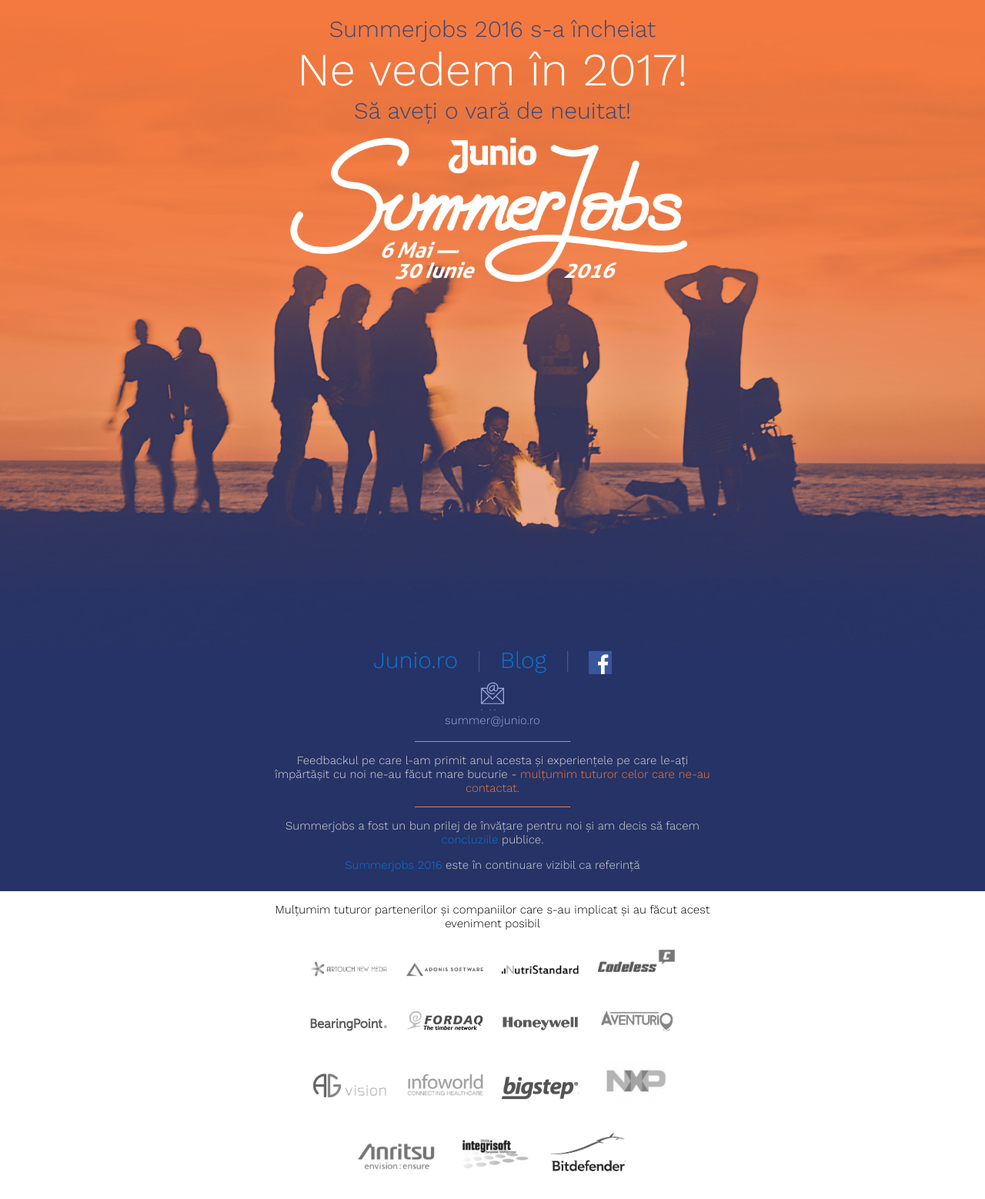
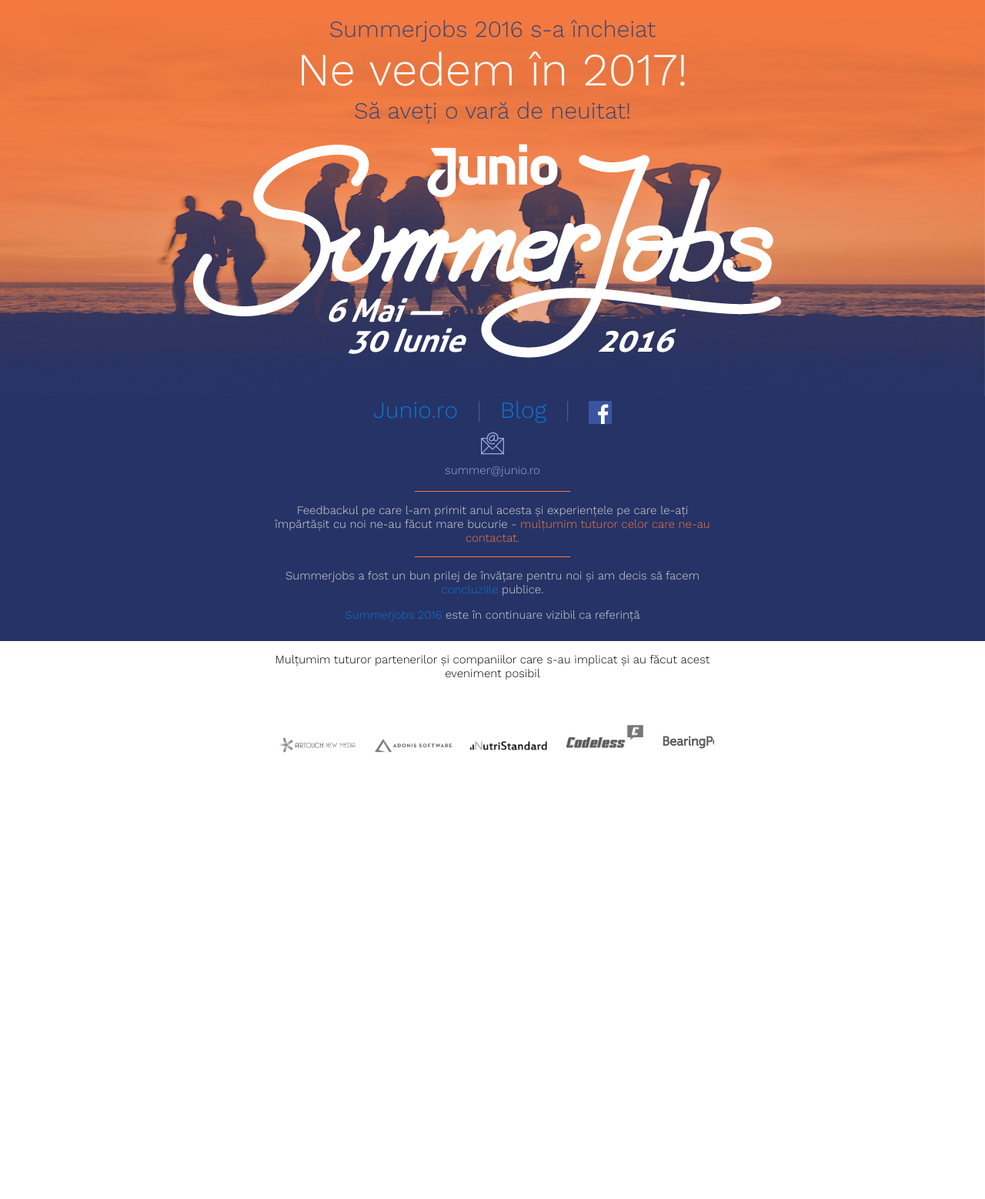
Before and after one commit to eduardpredescu/summer2016, a Jekyll site: the page index.html, which Jekyll copies as it is, in a window 1280 px wide. Shown: the whole page at 77% size. Built offline with Jekyll 4.4.1, drawn with Linux system fonts in a browser that asks for light colours; after the commit the page ends 1010 px from its top, so only the background shows below that.

Commit message:
made title responsive

```diff
--- a/index.html
+++ b/index.html
@@ -85,6 +85,10 @@
         margin: 0;
         padding: 0;
         display: inline-block;
+        overflow-x: scroll;
+        overflow-y: hidden;
+        white-space: nowrap;
+        width:100%;
     }
 
     .list-companies img {
@@ -100,7 +104,9 @@
     }
 
     .title-image img {
-        max-width: 540px;
+        max-width: 100%;
+        display:inline-block;
+        height: auto;
     }
 
     .titles {
@@ -245,7 +251,9 @@
 
     @media screen and (min-width: 1025px) {
         .banner {
-            height: 800px;
+            max-height: 100%;
+            background-size:100% 100%;
+
         }
     }
 
@@ -326,8 +334,7 @@
         <h4 class="subtitle2">Să aveți o vară de neuitat!</h4>
     </div>
     <div class="title-image">
-        <img src="/static/img/summer-logo.png" alt="Summerjobs" height="auto">
-
+        <img src="/static/img/summer-logo.png" alt="Summerjobs">
     </div>
 
 </div>
@@ -353,7 +360,8 @@
     <section class="section">
         <div class="mail">
             <div>
-                <img width="30px" src="static/img/noun_110511_cc.svg"/></div>
+                <svg style="width:30px;" xmlns="http://www.w3.org/2000/svg" xmlns:xlink="http://www.w3.org/1999/xlink" version="1.1" x="0px" y="0px" viewBox="0 0 48 60" enable-background="new 0 0 48 48" xml:space="preserve"><g><g><polyline fill="none" stroke="#9EAAD9" stroke-width="2" stroke-miterlimit="10" points="35.6,13.7 47,13.7 47,45.8 1,45.8     1,13.7 12.2,13.7   "/><polyline fill="none" stroke="#9EAAD9" stroke-width="2" stroke-miterlimit="10" points="1,13.7 24,36.7 47,13.7   "/><line fill="none" stroke="#9EAAD9" stroke-width="2" stroke-miterlimit="10" x1="17.1" y1="29.7" x2="1" y2="45.8"/><line fill="none" stroke="#9EAAD9" stroke-width="2" stroke-miterlimit="10" x1="47" y1="45.8" x2="30.9" y2="29.7"/></g><g><path fill="none" stroke="#9EAAD9" stroke-width="2" stroke-miterlimit="10" d="M28.1,8.2c0,0-2.5-0.7-5.6,0.7    c-2.7,1.2-6.7,5.3-4.1,9c1.8,2.5,6.5,1,8.4-2.7c0.2-0.3,0.3-0.6,0.4-0.9L28.1,8.2z"/><path fill="none" stroke="#9EAAD9" stroke-width="2" stroke-miterlimit="10" d="M27.2,14.1c-1,4.4,6.3,8.6,7.7,0.3    c1.4-8.2-4.4-12.3-10.2-12.3c-3.9,0-11.8,2.6-11.8,13.2c0,9.2,11.1,11.8,15.5,8.3"/></g></g><text x="0" y="63" fill="#9EAAD9" font-size="5px" font-weight="bold" font-family="'Helvetica Neue', Helvetica, Arial-Unicode, Arial, Sans-serif">Created by Creative Stall</text><text x="0" y="68" fill="#9EAAD9" font-size="5px" font-weight="bold" font-family="'Helvetica Neue', Helvetica, Arial-Unicode, Arial, Sans-serif">from the Noun Project</text></svg>
+            </div>
             <a class="large" href="mailto:summer@junio.ro">summer@junio.ro</a>
         </div>
     </section>
```
Also changed, not shown: static/img/noun_110511_cc.svg.
